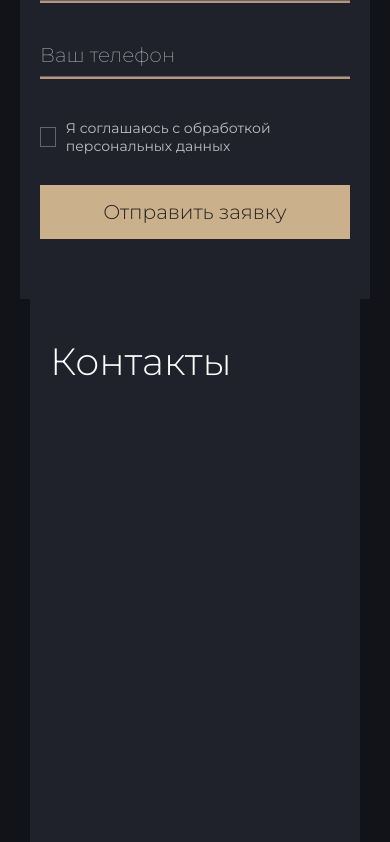
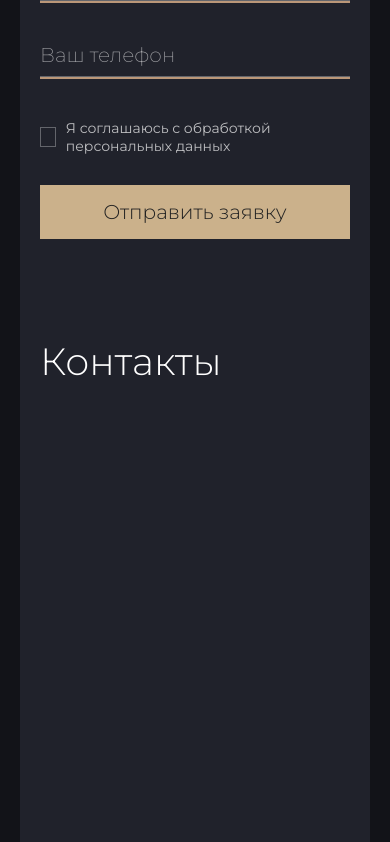
Before and after one commit to Max-Semian/realty_app, a Next.js app: page /realty_app/ in a window 390 px wide. Shown: the part 8697-9539 px from the top of the page. Built offline with nearby package versions, Linux system fonts and the light colour scheme.

Commit message:
Update ContactsSection.module.css

```diff
--- a/src/components/ContactsSection/ContactsSection.module.css
+++ b/src/components/ContactsSection/ContactsSection.module.css
@@ -129,7 +129,7 @@
   .container {
     padding: 40px 20px;
     margin: 0 20px !important; /* Добавляем горизонтальные отступы 20px */
-    width: calc(100% - 60px) !important;
+    width: calc(100% - 40px) !important;
   }
   .contactsSection {
     width: 100%;
```
